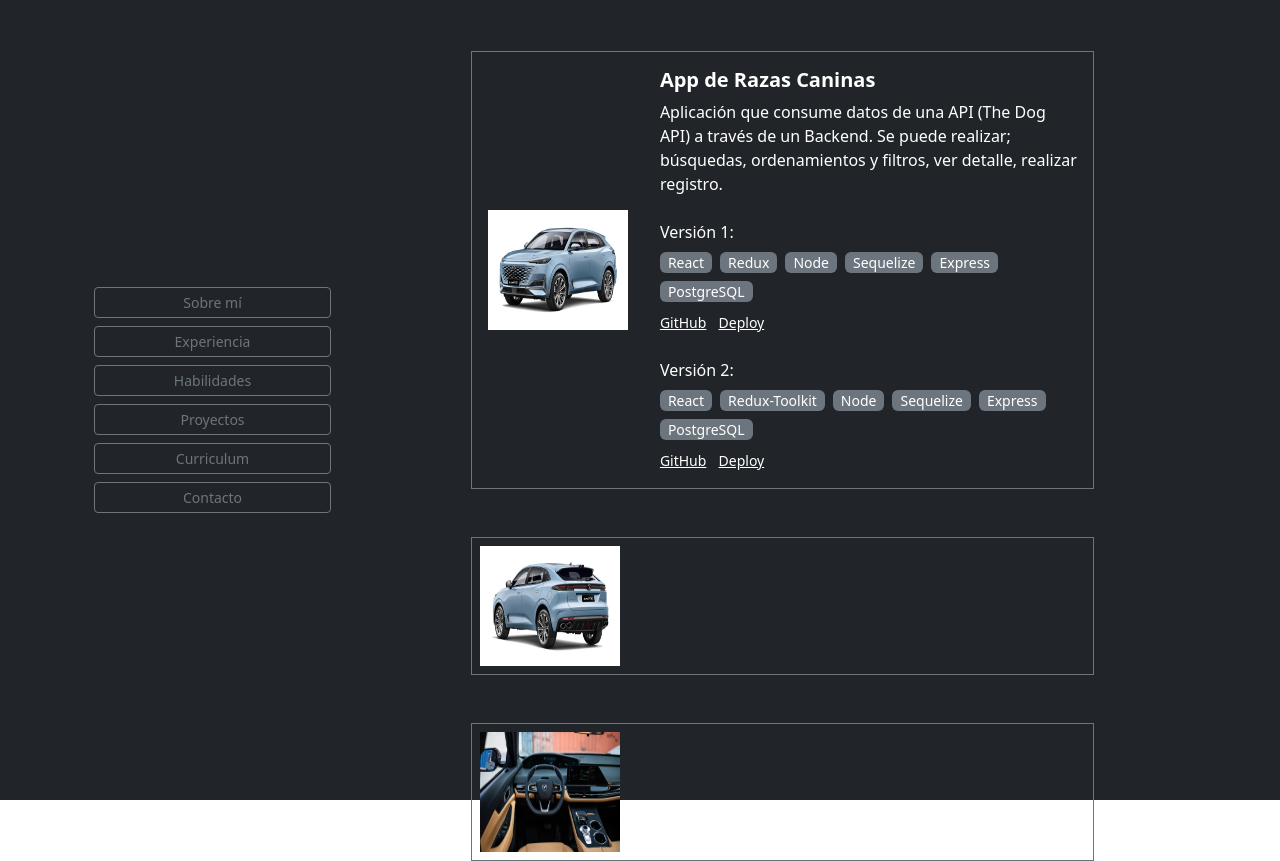
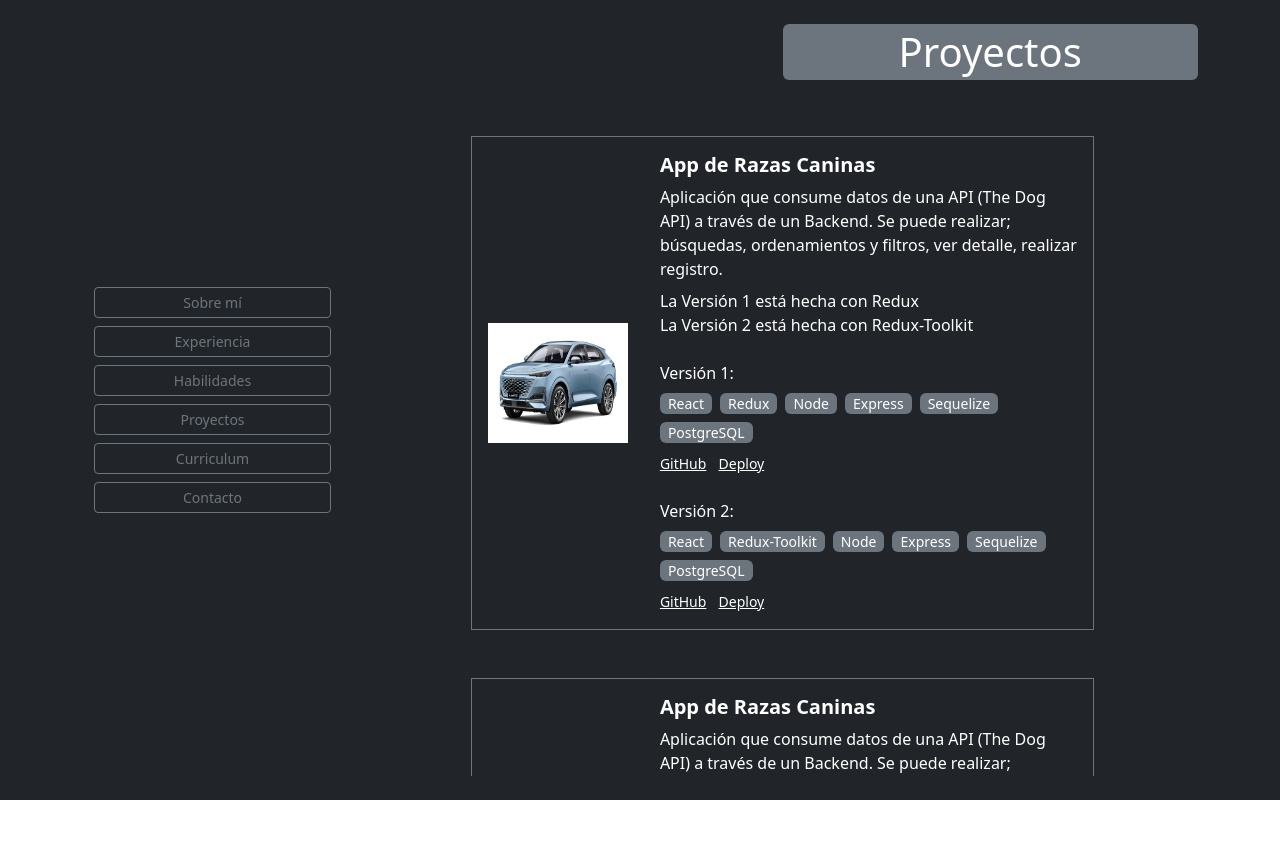
Before and after one commit to rubenevivancos/Portafolio, a React (Create React App) app in the folder client/: page /projects in a window 1280 px wide. After the commit the page ends 800 px from the top, so only its background shows below. Built offline with nearby package versions, Linux system fonts and the light colour scheme.

Commit message:
Componente Projects en un 80%

```diff
--- a/client/src/Components/Projects/projects.js
+++ b/client/src/Components/Projects/projects.js
@@ -32,7 +32,7 @@ export default function Home() {
                                 Proyectos
                             </h1>
                         </div>
-                        <div className="mt-5 d-flex justify-content-center">
+                        <div className="mt-5 d-flex justify-content-center overflow-auto" style={{ maxHeight: '80vh' }}>
                             <div className="w-75">
                                 <div className="mb-5 border border-secondary d-flex flex-row">
                                         <div className="col-auto d-flex align-items-center justify-content-center p-3">
@@ -45,9 +45,15 @@ export default function Home() {
                                                         <b>App de Razas Caninas</b>
                                                     </Card.Title>
                                                     <Card.Text className="d-flex flex-column">
-                                                        <span className="mb-4">
+                                                        <span className="mb-2">
                                                             Aplicación que consume datos de una API (The Dog API) a través de un
                                                             Backend. Se puede realizar; búsquedas, ordenamientos y filtros, ver detalle, realizar registro.
+                                                        </span>
+                                                        <span>
+                                                            La Versión 1 está hecha con Redux
+                                                        </span>
+                                                        <span className="mb-4">
+                                                            La Versión 2 está hecha con Redux-Toolkit
                                                         </span>
                                                         <span className="mb-2">
                                                             Versión 1:
@@ -56,8 +62,8 @@ export default function Home() {
                                                             <span className="bg-secondary rounded px-2 me-2 mb-2 small">React</span>
                                                             <span className="bg-secondary rounded px-2 me-2 mb-2 small">Redux</span>
                                                             <span className="bg-secondary rounded px-2 me-2 mb-2 small">Node</span>
+                                                            <span className="bg-secondary rounded px-2 me-2 mb-2 small">Express</span>
                                                             <span className="bg-secondary rounded px-2 me-2 mb-2 small">Sequelize</span>
-                                                            <span className="bg-secondary rounded px-2 me-2 mb-2 small">Express</span>
                                                             <span className="bg-secondary rounded px-2 me-2 mb-2 small">PostgreSQL</span>
                                                         </span>
                                                         <span className="mb-4">
@@ -70,8 +76,8 @@ export default function Home() {
                                                             <span className="bg-secondary rounded px-2 me-2 mb-2 small">React</span>
                                                             <span className="bg-secondary rounded px-2 me-2 mb-2 small">Redux-Toolkit</span>
                                                             <span className="bg-secondary rounded px-2 me-2 mb-2 small">Node</span>
+                                                            <span className="bg-secondary rounded px-2 me-2 mb-2 small">Express</span>
                                                             <span className="bg-secondary rounded px-2 me-2 mb-2 small">Sequelize</span>
-                                                            <span className="bg-secondary rounded px-2 me-2 mb-2 small">Express</span>
                                                             <span className="bg-secondary rounded px-2 me-2 mb-2 small">PostgreSQL</span>
                                                         </span>
                                                         <span>
@@ -82,21 +88,113 @@ export default function Home() {
                                             </Card>
                                         </div>
                                 </div>
-                                <div className="text-white mb-5 border border-secondary">
-                                    <Row>
-                                        <Col>
-                                            <Image src={proyecto02} className="m-2" width="140" height="120"/>
-                                        </Col>
-                                        <Col></Col>
-                                    </Row>
+                                <div className="mb-5 border border-secondary d-flex flex-row">
+                                        <div className="col-auto d-flex align-items-center justify-content-center p-3">
+                                            <Image src={proyecto01} width="140" height="120"/>
+                                        </div>
+                                        <div>
+                                            <Card className="bg-dark text-white border-0">
+                                                <Card.Body>
+                                                    <Card.Title>
+                                                        <b>App de Razas Caninas</b>
+                                                    </Card.Title>
+                                                    <Card.Text className="d-flex flex-column">
+                                                        <span className="mb-2">
+                                                            Aplicación que consume datos de una API (The Dog API) a través de un
+                                                            Backend. Se puede realizar; búsquedas, ordenamientos y filtros, ver detalle, realizar registro.
+                                                        </span>
+                                                        <span>
+                                                            La Versión 1 está hecha con Redux
+                                                        </span>
+                                                        <span className="mb-4">
+                                                            La Versión 2 está hecha con Redux-Toolkit
+                                                        </span>
+                                                        <span className="mb-2">
+                                                            Versión 1:
+                                                        </span>
+                                                        <span className="d-flex flex-wrap">
+                                                            <span className="bg-secondary rounded px-2 me-2 mb-2 small">React</span>
+                                                            <span className="bg-secondary rounded px-2 me-2 mb-2 small">Redux</span>
+                                                            <span className="bg-secondary rounded px-2 me-2 mb-2 small">Node</span>
+                                                            <span className="bg-secondary rounded px-2 me-2 mb-2 small">Express</span>
+                                                            <span className="bg-secondary rounded px-2 me-2 mb-2 small">Sequelize</span>
+                                                            <span className="bg-secondary rounded px-2 me-2 mb-2 small">PostgreSQL</span>
+                                                        </span>
+                                                        <span className="mb-4">
+                                                            <Link className="pe-2 small text-white">GitHub</Link> <Link className="small text-white">Deploy</Link>
+                                                        </span>
+                                                        <span className="mb-2">
+                                                            Versión 2:
+                                                        </span>
+                                                        <span className="d-flex flex-wrap">
+                                                            <span className="bg-secondary rounded px-2 me-2 mb-2 small">React</span>
+                                                            <span className="bg-secondary rounded px-2 me-2 mb-2 small">Redux-Toolkit</span>
+                                                            <span className="bg-secondary rounded px-2 me-2 mb-2 small">Node</span>
+                                                            <span className="bg-secondary rounded px-2 me-2 mb-2 small">Express</span>
+                                                            <span className="bg-secondary rounded px-2 me-2 mb-2 small">Sequelize</span>
+                                                            <span className="bg-secondary rounded px-2 me-2 mb-2 small">PostgreSQL</span>
+                                                        </span>
+                                                        <span>
+                                                            <Link className="pe-2 small text-white">GitHub</Link> <Link className="small text-white">Deploy</Link>
+                                                        </span>
+                                                    </Card.Text>
+                                                </Card.Body>
+                                            </Card>
+                                        </div>
                                 </div>
-                                <div className="text-white border border-secondary">
-                                    <Row>
-                                        <Col>
-                                            <Image src={proyecto03} className="m-2" width="140" height="120"/>
-                                        </Col>
-                                        <Col></Col>
-                                    </Row>
+                                <div className="mb-5 border border-secondary d-flex flex-row">
+                                        <div className="col-auto d-flex align-items-center justify-content-center p-3">
+                                            <Image src={proyecto01} width="140" height="120"/>
+                                        </div>
+                                        <div>
+                                            <Card className="bg-dark text-white border-0">
+                                                <Card.Body>
+                                                    <Card.Title>
+                                                        <b>App de Razas Caninas</b>
+                                                    </Card.Title>
+                                                    <Card.Text className="d-flex flex-column">
+                                                        <span className="mb-2">
+                                                            Aplicación que consume datos de una API (The Dog API) a través de un
+                                                            Backend. Se puede realizar; búsquedas, ordenamientos y filtros, ver detalle, realizar registro.
+                                                        </span>
+                                                        <span>
+                                                            La Versión 1 está hecha con Redux
+                                                        </span>
+                                                        <span className="mb-4">
+                                                            La Versión 2 está hecha con Redux-Toolkit
+                                                        </span>
+                                                        <span className="mb-2">
+                                                            Versión 1:
+                                                        </span>
+                                                        <span className="d-flex flex-wrap">
+                                                            <span className="bg-secondary rounded px-2 me-2 mb-2 small">React</span>
+                                                            <span className="bg-secondary rounded px-2 me-2 mb-2 small">Redux</span>
+                                                            <span className="bg-secondary rounded px-2 me-2 mb-2 small">Node</span>
+                                                            <span className="bg-secondary rounded px-2 me-2 mb-2 small">Express</span>
+                                                            <span className="bg-secondary rounded px-2 me-2 mb-2 small">Sequelize</span>
+                                                            <span className="bg-secondary rounded px-2 me-2 mb-2 small">PostgreSQL</span>
+                                                        </span>
+                                                        <span className="mb-4">
+                                                            <Link className="pe-2 small text-white">GitHub</Link> <Link className="small text-white">Deploy</Link>
+                                                        </span>
+                                                        <span className="mb-2">
+                                                            Versión 2:
+                                                        </span>
+                                                        <span className="d-flex flex-wrap">
+                                                            <span className="bg-secondary rounded px-2 me-2 mb-2 small">React</span>
+                                                            <span className="bg-secondary rounded px-2 me-2 mb-2 small">Redux-Toolkit</span>
+                                                            <span className="bg-secondary rounded px-2 me-2 mb-2 small">Node</span>
+                                                            <span className="bg-secondary rounded px-2 me-2 mb-2 small">Express</span>
+                                                            <span className="bg-secondary rounded px-2 me-2 mb-2 small">Sequelize</span>
+                                                            <span className="bg-secondary rounded px-2 me-2 mb-2 small">PostgreSQL</span>
+                                                        </span>
+                                                        <span>
+                                                            <Link className="pe-2 small text-white">GitHub</Link> <Link className="small text-white">Deploy</Link>
+                                                        </span>
+                                                    </Card.Text>
+                                                </Card.Body>
+                                            </Card>
+                                        </div>
                                 </div>
                             </div>
                         </div>
```
